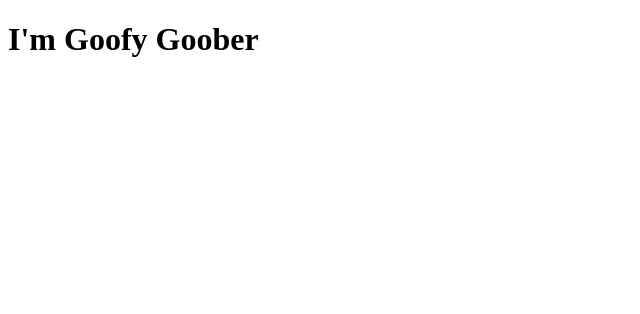
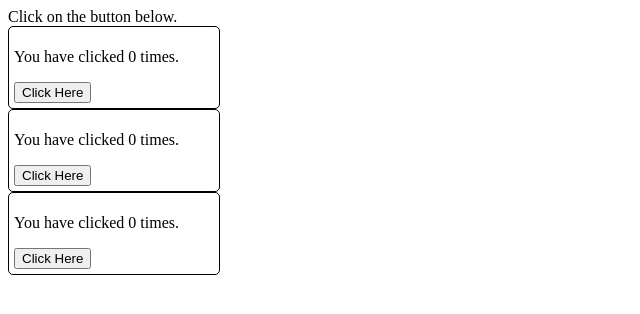
Before and after one commit to guth0025/Angular-10-Course, an Angular app: page / in a window 1280 px wide. Shown: the top 314 px of the page, without its empty margins (0-640 px from the left). Built offline with nearby package versions, Linux system fonts and the light colour scheme.

Commit message:
Lab 3 done

```diff
--- a/src/app/app.component.html
+++ b/src/app/app.component.html
@@ -1 +1,4 @@
-<h1>I'm {{name}}</h1>
+<div>Click on the button below.</div>
+<app-tap-counter></app-tap-counter>
+<app-tap-counter></app-tap-counter>
+<app-tap-counter></app-tap-counter>
--- a/src/app/app.module.ts
+++ b/src/app/app.module.ts
@@ -2,10 +2,12 @@ import { BrowserModule } from '@angular/platform-browser';
 import { NgModule } from '@angular/core';
 
 import { AppComponent } from './app.component';
+import { TapCounterComponent } from './tap-counter/tap-counter.component';
 
 @NgModule({
   declarations: [
-    AppComponent
+    AppComponent,
+    TapCounterComponent
   ],
   imports: [
     BrowserModule
--- /dev/null
+++ b/src/app/tap-counter/tap-counter.component.css
@@ -0,0 +1,6 @@
+div{
+    border: thin black solid;
+    max-width: 200px;
+    border-radius: 5px;
+    padding: 5px;
+}
--- /dev/null
+++ b/src/app/tap-counter/tap-counter.component.html
@@ -0,0 +1,6 @@
+<div>
+    <p>
+        You have clicked {{tapCount}} times.
+    </p>
+    <button (click)="handleClick()">Click Here</button>
+</div>
--- /dev/null
+++ b/src/app/tap-counter/tap-counter.component.ts
@@ -0,0 +1,19 @@
+import { Component, OnInit } from '@angular/core';
+
+@Component({
+  selector: 'app-tap-counter',
+  templateUrl: './tap-counter.component.html',
+  styleUrls: ['./tap-counter.component.css']
+})
+export class TapCounterComponent implements OnInit {
+   tapCount = 0
+  constructor() { }
+
+  ngOnInit(): void {
+  }
+
+  handleClick(){
+    this.tapCount += 1
+  }
+
+}
```
Also changed, not shown: 1 other file (tests, documents, lock files or other folders).
